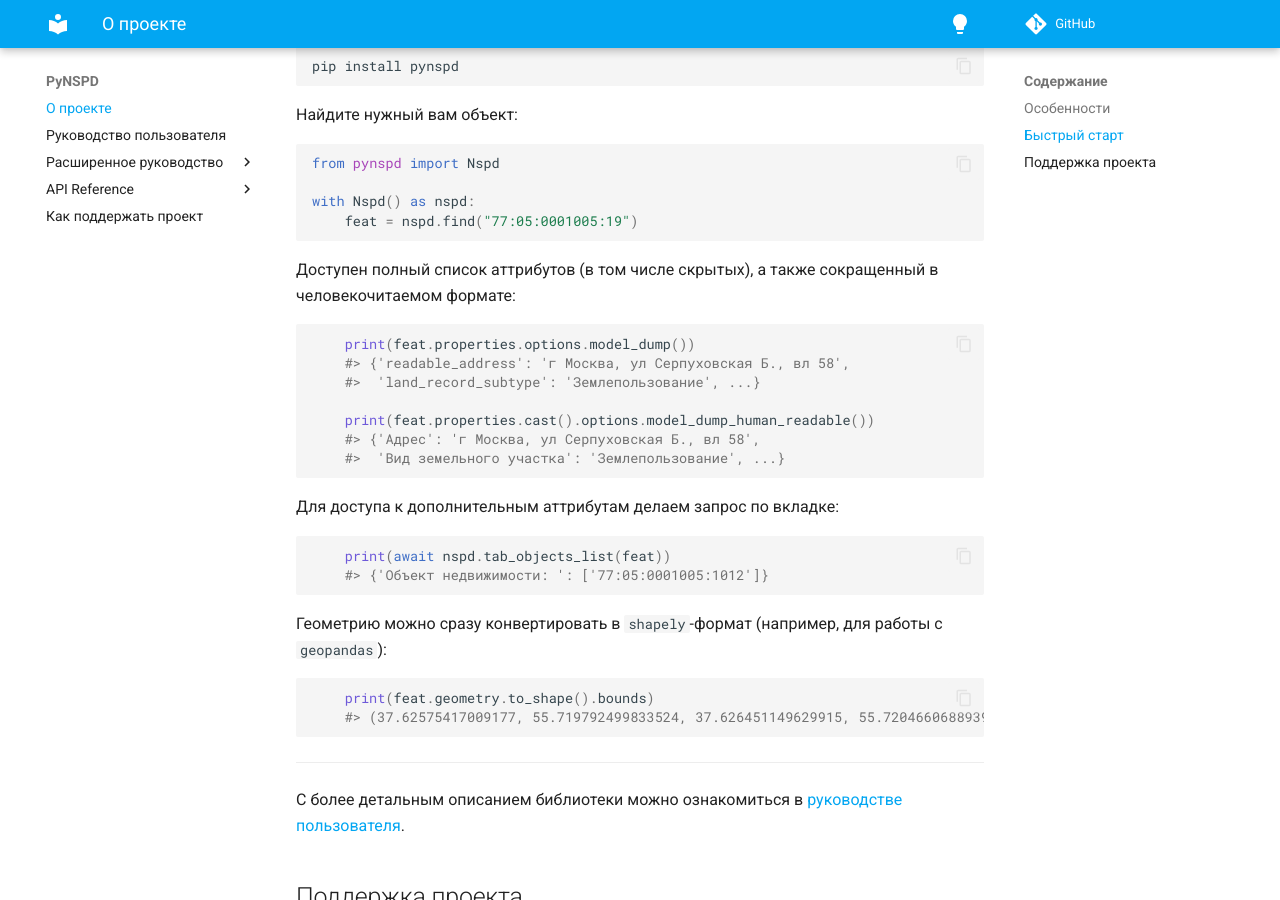
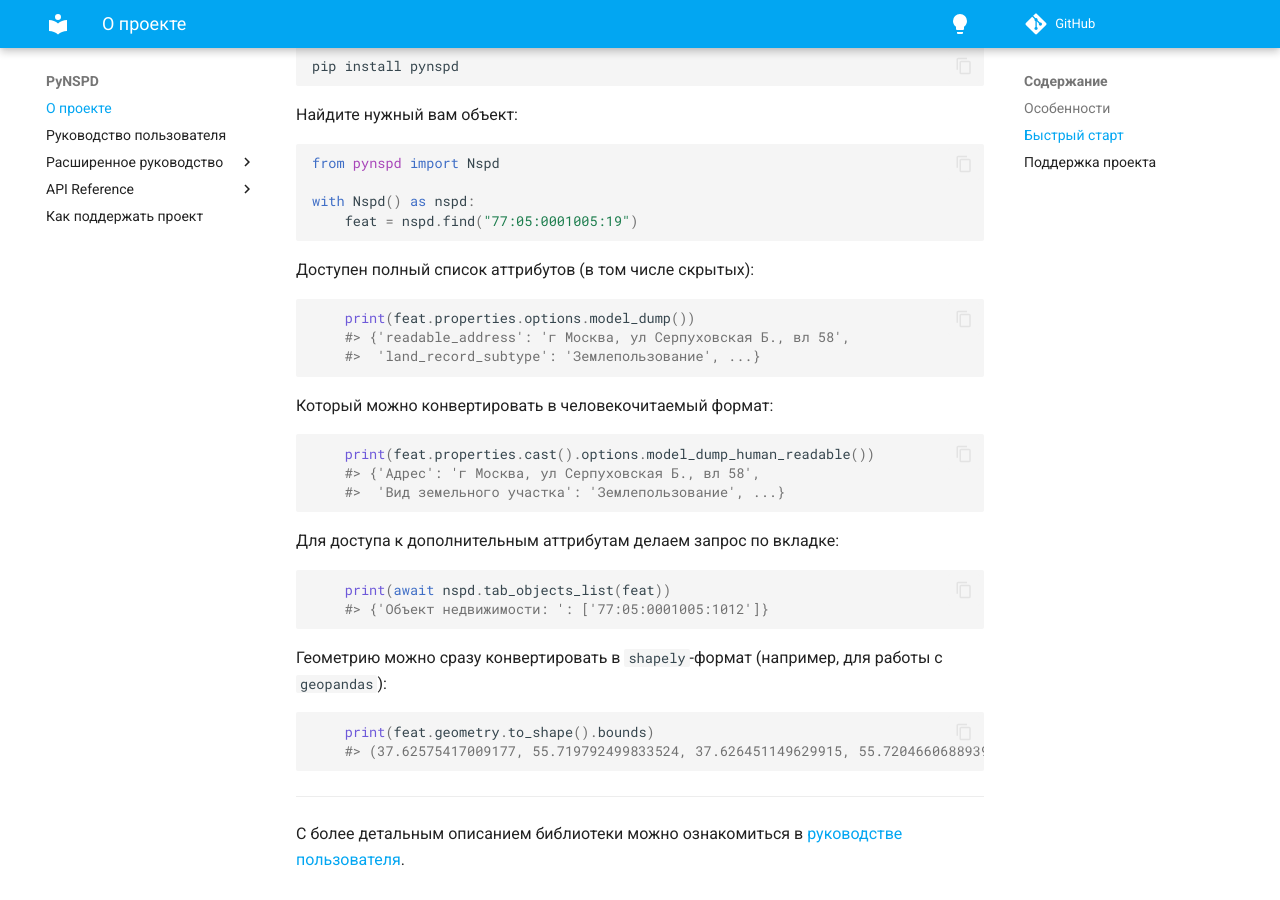
Before and after one commit to yazmolod/pynspd, an MkDocs documentation site: the page built from docs/README.md, in a window 1280 px wide and 900 px high, scrolled down 916 px. Built offline with MkDocs 1.6.1 and Material for MkDocs 9.7.7, drawn with Linux system fonts in a browser that asks for light colours; comment, search, counter and statistics services are not loaded.

````diff
--- a/docs/README.md
+++ b/docs/README.md
@@ -43,13 +43,16 @@ with Nspd() as nspd:
     feat = nspd.find("77:05:0001005:19")
 ```
 
-Доступен полный список аттрибутов (в том числе скрытых), а также сокращенный в человекочитаемом формате:
-
+Доступен полный список аттрибутов (в том числе скрытых):
 ```python
     print(feat.properties.options.model_dump())
     #> {'readable_address': 'г Москва, ул Серпуховская Б., вл 58',
     #>  'land_record_subtype': 'Землепользование', ...}
+```
 
+Который можно конвертировать в человекочитаемый формат:
+
+```python
     print(feat.properties.cast().options.model_dump_human_readable())
     #> {'Адрес': 'г Москва, ул Серпуховская Б., вл 58',
     #>  'Вид земельного участка': 'Землепользование', ...}
--- a/src/pynspd/__init__.py
+++ b/src/pynspd/__init__.py
@@ -13,4 +13,4 @@ __all__ = [
     "TooBigContour",
     "AmbiguousSearchError",
 ]
-__version__ = "0.6.1"
+__version__ = "0.7.0"
````
Also changed, not shown: CHANGELOG.md (+1 -1 lines).
